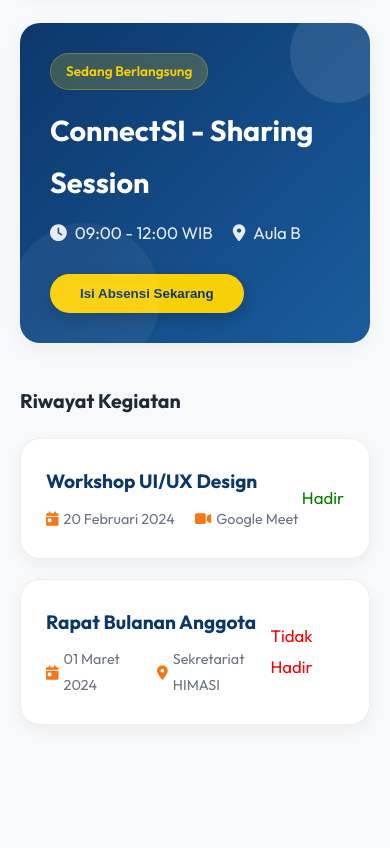
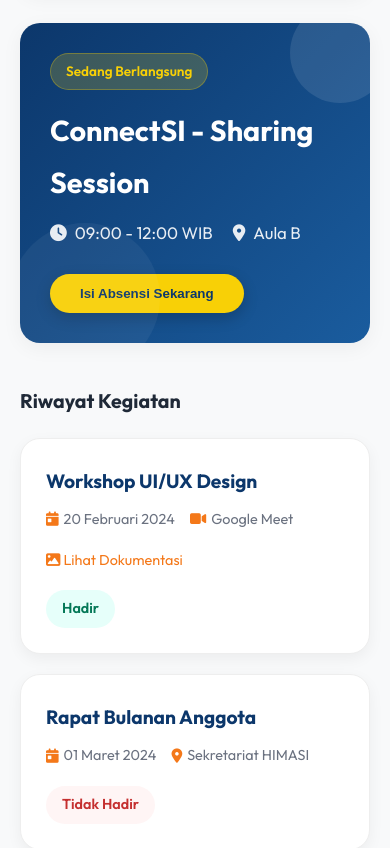
Before and after one commit to indriyanipuspita/himasi, a plain HTML site: page absensi.html in a window 390 px wide. Shown: the part 584-1432 px from the top of the page. Before the commit the page ends 1369 px from the top, so only its background shows below. Drawn offline with nearby package versions, Linux system fonts and the light colour scheme.

Commit message:
fix UI absensi, kas

```diff
--- a/absensi.html
+++ b/absensi.html
@@ -201,6 +201,13 @@
             font-size: 1.2rem;
         }
 
+        .absensi-meta-group {
+            display: flex;
+            justify-content: space-between;
+            align-items: center;
+            gap: 20px;
+        }
+
         .absensi-meta {
             display: flex;
             gap: 20px;
@@ -216,6 +223,25 @@
 
         .absensi-meta i {
             color: var(--accent-color);
+        }
+
+        .status-label {
+            padding: 6px 16px;
+            border-radius: 20px;
+            font-size: 0.9rem;
+            font-weight: 600;
+            display: inline-block;
+            white-space: nowrap;
+        }
+
+        .status-hadir {
+            background: #e6fffa;
+            color: #047857;
+        }
+
+        .status-tidak-hadir {
+            background: #fff5f5;
+            color: #c53030;
         }
 
         @media (max-width: 900px) {
@@ -267,6 +293,30 @@
             /* Absensi Grid Mobile */
             .absensi-grid-mobile {
                 grid-template-columns: 1fr !important;
+            }
+
+            /* Absensi History Refinement */
+            .absensi-item {
+                flex-direction: column;
+                align-items: flex-start;
+                gap: 10px;
+            }
+
+            .absensi-meta-group {
+                flex-direction: column;
+                align-items: flex-start;
+                gap: 12px;
+                width: 100%;
+            }
+
+            .absensi-meta {
+                flex-wrap: wrap;
+                gap: 15px;
+                width: 100%;
+            }
+
+            .status-label {
+                margin-top: 5px;
             }
         }
     </style>
@@ -372,26 +422,33 @@
         <div class="absensi-list">
             <!-- Item 1 -->
             <div class="absensi-item">
-                <div class="absensi-details">
+                <div class="absensi-details" style="width: 100%;">
                     <h4>Workshop UI/UX Design</h4>
+                    <div class="absensi-meta-group">
                         <div class="absensi-meta">
                             <span><i class="fas fa-calendar-day"></i> 20 Februari 2024</span>
                             <span><i class="fas fa-video"></i> Google Meet</span>
+                            <a href="#" style="color: var(--accent-color); text-decoration: none;"><i
+                                    class="fas fa-image"></i> Lihat Dokumentasi</a>
+                        </div>
+                        <div class="status-label status-hadir">Hadir</div>
                     </div>
                 </div>
-                <span style="color: green;">Hadir</span>
             </div>
 
             <!-- Item 2 -->
             <div class="absensi-item">
-                <div class="absensi-details">
+                <div class="absensi-details" style="width: 100%;">
                     <h4>Rapat Bulanan Anggota</h4>
+                    <div class="absensi-meta-group">
                         <div class="absensi-meta">
                             <span><i class="fas fa-calendar-day"></i> 01 Maret 2024</span>
                             <span><i class="fas fa-map-marker-alt"></i> Sekretariat HIMASI</span>
+
+                        </div>
+                        <div class="status-label status-tidak-hadir">Tidak Hadir</div>
                     </div>
                 </div>
-                <span style="color: red;">Tidak Hadir</span>
             </div>
         </div>
     </main>
```
Also changed, not shown: kas.html (+2 -2 lines), user-profile.html (+17 -1 lines). Lines whose indentation alone changed are shown as unchanged.
